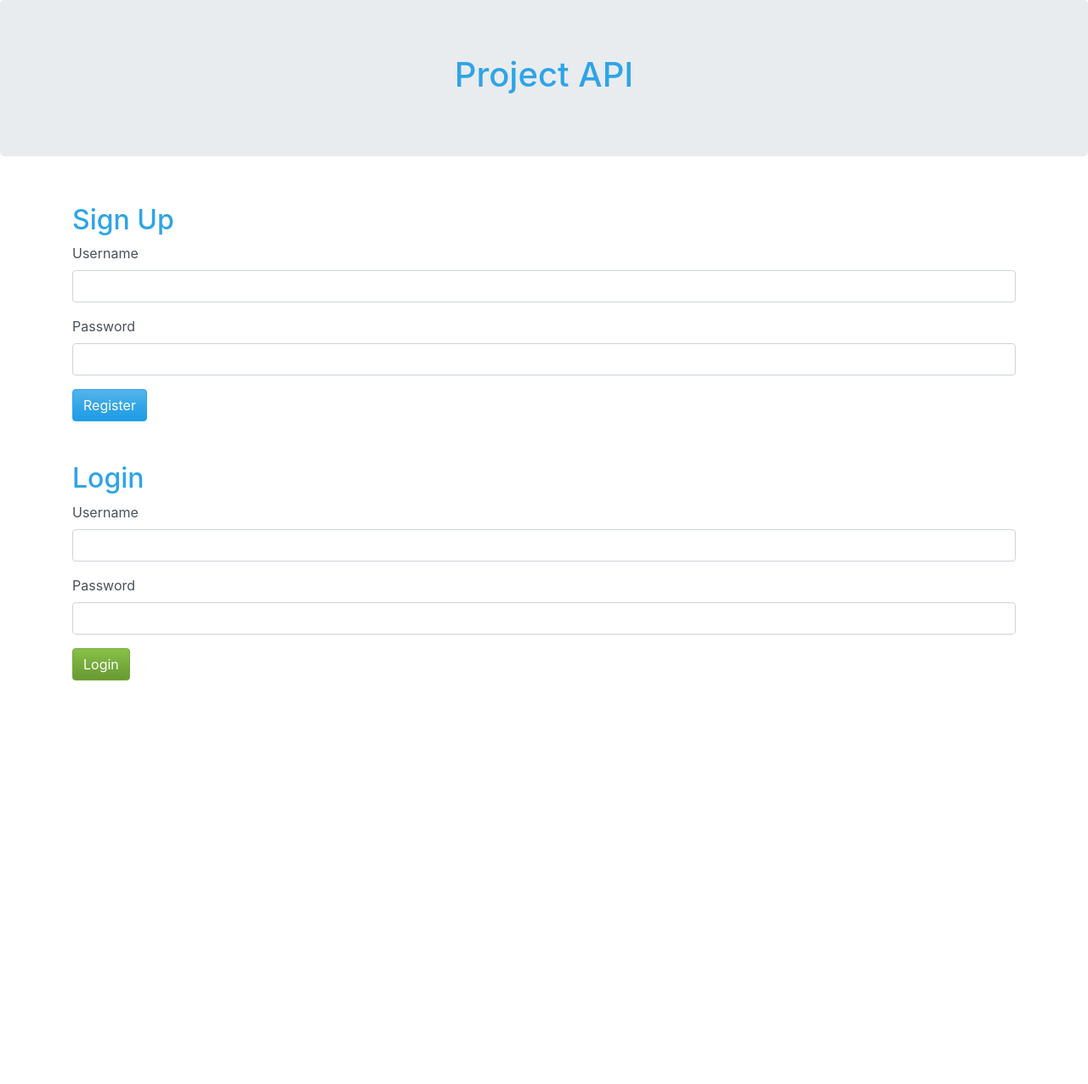
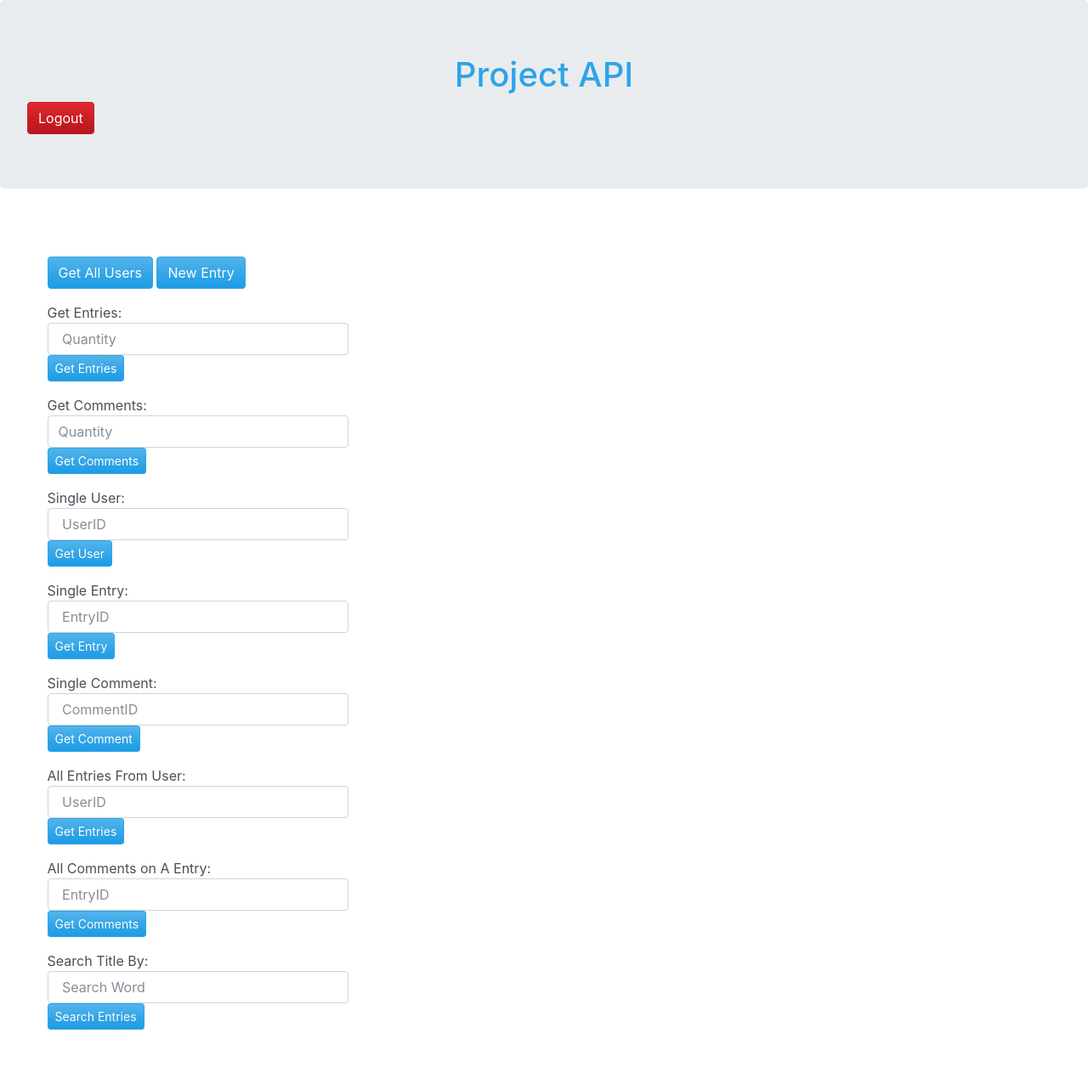
Before and after one commit to AndreasHansson1/project-api, a PHP site: template src/public/views/index.php in a window 1280 px wide. Shown: the whole page at 85% size. Before the commit the page ends 801 px from the top, so only its background shows below. Run offline with PHP 8.4, Linux system fonts and the light colour scheme; the template is opened without the code that fills it, so the values that code supplies are empty; some libraries are stand-ins or nearby versions.

Commit message:
css and index.php and added som divs and stuff in JS

```diff
--- a/src/public/css/style.css
+++ b/src/public/css/style.css
@@ -5,13 +5,31 @@ body, html {
   font-family: -apple-system, BlinkMacSystemFont, 'Segoe UI', Roboto, Oxygen, Ubuntu, Cantarell, 'Open Sans', 'Helvetica Neue', sans-serif
 }
 
-.formContainer {
-  max-width: 30%;
-  margin: 2rem;
+.wrapper_all {
+  display: flex;
+  width: 100%;
 }
 
 .wrapper {
   padding: 2rem;
+  width: 35%;
+  margin: 1rem auto;
+}
+
+.wrapper_form {
+  padding: 2rem;
+  width: 26%;
+  margin: 1rem auto;
+}
+
+.div {
+  border-bottom: 1px solid black;
+  width: 100%;
+  margin: 1rem 0;
+}
+
+.para {
+  font-weight: bold;
 }
 
 h1 {
--- a/src/public/scripts/main.js
+++ b/src/public/scripts/main.js
@@ -18,7 +18,8 @@ function newUser(event) {
 
   fetch('/register', {
     method: 'POST',
-    body: formData
+    body: formData,
+    credentials: 'include'
   }).then(() => {
       location.href = "/";
   });
@@ -63,15 +64,20 @@ function getAllUsers() {
         let username = users[key].username;
         let userID = users[key].userID;
         if (users.hasOwnProperty(key)) {
+          let d = document.createElement('div');
+          d.setAttribute('class', 'div');
           let p1 = document.createElement('p');
+          p1.setAttribute('class', 'para');
           let p2 = document.createElement('p');
           let t1 = document.createTextNode('Username: ' + username);
           let t2 = document.createTextNode('User ID: ' + userID);
           p1.appendChild(t1);
           p2.appendChild(t2);
+          d.appendChild(p1);
+          d.appendChild(p2);
+          document.getElementById('container1').appendChild(d);
           document.getElementById('container1').appendChild(p1);
           document.getElementById('container1').appendChild(p2);
-
         }
       }
     });
@@ -184,8 +190,8 @@ function getOneUser() {
       let h = document.createTextNode('User');
       header.appendChild(h);
       document.getElementById('container4').appendChild(header);
-
       let p1 = document.createElement('p');
+      p1.setAttribute('class', 'para');
       let p2 = document.createElement('p');
       let t1 = document.createTextNode('Username: ' + users.username);
       let t2 = document.createTextNode('User ID: ' + users.userID);
@@ -262,9 +268,6 @@ function deleteEntry($entryID) {
       location.href = "/";
   });
 }
-
-
-
 
 function getOneComment() {
     let ID = document.getElementById('searchCommentID').value;
@@ -461,17 +464,13 @@ function newEntry() {
      s.setAttribute('type', "submit");
      s.setAttribute('value', "Submit");
      s.setAttribute('class', "btn btn-success");
-     s.addEventListener("click", () => { newComment(entryID, createdBy);
-     });
-
+     s.addEventListener("click", () => { newComment(entryID, createdBy); });
      f.appendChild(i);
      f.appendChild(s);
-
      document.getElementById("newCommentContainer").appendChild(f);
    }
 
    function newComment(entryID, userID) {
-     alert(userID);
      let content = document.getElementById('newContent').value;
      let createdBy = userID;
      let createdAt = new Date();
@@ -510,25 +509,52 @@ function getAllEntriesByUserID() {
 
         let title = entries[key].title;
         let content = entries[key].content;
-        let createdBy = entries[key].createdBy;
-        let entryID = entries[key].entryID;
+        let createdAt = entries[key].createdAt;
+
         if (entries.hasOwnProperty(key)) {
+          let d = document.createElement('div');
+          d.setAttribute('class', 'div');
           let p1 = document.createElement('p');
+          p1.setAttribute('class', 'para');
           let p2 = document.createElement('p');
           let p3 = document.createElement('p');
-          let p4 = document.createElement('p');
           let t1 = document.createTextNode('Title: ' + title);
           let t2 = document.createTextNode('Content: ' + content);
-          let t3 = document.createTextNode('Created By: ' + createdBy);
-          let t4 = document.createTextNode('Entry ID: ' + entryID);
+          let t3 = document.createTextNode('Created By: ' + createdAt);
           p1.appendChild(t1);
           p2.appendChild(t2);
           p3.appendChild(t3);
-          p4.appendChild(t4);
+          d.appendChild(p1);
+          d.appendChild(p2);
+          d.appendChild(p3);
+          document.getElementById('container7').appendChild(d);
           document.getElementById('container7').appendChild(p1);
           document.getElementById('container7').appendChild(p2);
           document.getElementById('container7').appendChild(p3);
-          document.getElementById('container7').appendChild(p4);
+          // Create Edit Button
+          let entryEditBtn = document.createElement('button');
+          entryEditBtn.setAttribute("class", "btn btn-warning btn-sm");
+          entryEditBtn.addEventListener('click', () => { createEditEntryForm(entryID, createdBy); });
+          let t = document.createTextNode('Edit');
+          entryEditBtn.appendChild(t);
+          document.getElementById('container7').appendChild(entryEditBtn);
+          // Create Comment Button
+          let commentBtn = document.createElement('button');
+          commentBtn.setAttribute("class", "btn btn-info btn-sm");
+          commentBtn.addEventListener("click", () => { createCommentForm(entryID, createdBy); });
+          let c = document.createTextNode('Comment');
+          commentBtn.appendChild(c);
+          document.getElementById('container7').appendChild(commentBtn);
+          // Create Delete Button
+          let entryDeleteBtn = document.createElement('button');
+          entryDeleteBtn.setAttribute("class", "btn btn-danger btn-sm");
+          entryDeleteBtn.id = entries[key].entryID;
+          entryDeleteBtn.addEventListener("click", () => {
+            deleteEntry();
+          });
+          let b = document.createTextNode('Delete');
+          entryDeleteBtn.appendChild(b);
+          document.getElementById('container7').appendChild(entryDeleteBtn);
         }
       }
     });
@@ -598,22 +624,45 @@ function searchEntriesByTitle() {
         let createdBy = entries[key].createdBy;
         let entryID = entries[key].entryID;
         if (entries.hasOwnProperty(key)) {
+          let d = document.createElement('div');
+          d.setAttribute('class', 'div');
           let p1 = document.createElement('p');
           let p2 = document.createElement('p');
-          let p3 = document.createElement('p');
-          let p4 = document.createElement('p');
           let t1 = document.createTextNode('Title: ' + title);
           let t2 = document.createTextNode('Content: ' + content);
-          let t3 = document.createTextNode('Created By: ' + createdBy);
-          let t4 = document.createTextNode('Entry ID: ' + entryID);
           p1.appendChild(t1);
           p2.appendChild(t2);
-          p3.appendChild(t3);
-          p4.appendChild(t4);
+          d.appendChild(p1);
+          d.appendChild(p2);
+          document.getElementById('container9').appendChild(d);
           document.getElementById('container9').appendChild(p1);
           document.getElementById('container9').appendChild(p2);
-          document.getElementById('container9').appendChild(p3);
-          document.getElementById('container9').appendChild(p4);
+          // Create Edit Button
+          let entryEditBtn = document.createElement('button');
+          entryEditBtn.setAttribute("class", "btn btn-warning btn-sm");
+          entryEditBtn.addEventListener('click', () => { createEditEntryForm(entryID, createdBy); });
+          let t = document.createTextNode('Edit');
+          entryEditBtn.appendChild(t);
+          document.getElementById('container9').appendChild(entryEditBtn);
+          // Create Comment Button
+          let commentBtn = document.createElement('button');
+          commentBtn.setAttribute("class", "btn btn-info btn-sm");
+          commentBtn.addEventListener("click", () => {
+            createCommentForm(entryID, createdBy);
+          });
+          let c = document.createTextNode('Comment');
+          commentBtn.appendChild(c);
+          document.getElementById('container9').appendChild(commentBtn);
+          // Create Delete Button
+          let entryDeleteBtn = document.createElement('button');
+          entryDeleteBtn.setAttribute("class", "btn btn-danger btn-sm");
+          entryDeleteBtn.id = entries[key].entryID;
+          entryDeleteBtn.addEventListener("click", () => {
+            deleteEntry();
+          });
+          let b = document.createTextNode('Delete');
+          entryDeleteBtn.appendChild(b);
+          document.getElementById('container9').appendChild(entryDeleteBtn);
         }
       }
     });
--- a/src/public/views/index.php
+++ b/src/public/views/index.php
@@ -10,7 +10,7 @@
   <title>Frontend</title>
 </head>
 <body>
-<?php if (!isset($_SESSION["loggedIn"])): ?>
+<?php if (isset($_SESSION["loggedIn"])): ?>
 
 <div class="jumbotron">
   <h1>Project API</h1>
@@ -47,11 +47,11 @@
 <?php else : ?>
   <div class="jumbotron">
     <h1>Project API</h1>
+    <input type="button" name="submit" value="Logout" class="btn btn-danger"
+      onclick="logout();" />
   </div>
-<div class="formContainer" id="newEntryContainer"></div>
-<div class="formContainer" id="editEntryContainer"></div>
-<div class="formContainer" id="newCommentContainer"></div>
-
+<div class="wrapper_all">
+<div class="wrapper">
 <div class="container">
   <form>
     <div class="form-group">
@@ -59,8 +59,6 @@
       onclick="getAllUsers();" />
       <input type="button" name="submit" value="New Entry" class="btn btn-primary"
       onclick="createNewEntryForm();" />
-      <input type="button" name="submit" value="Logout" class="btn btn-danger"
-      onclick="logout();" />
     </div>
     <div class="form-group">
       Get Entries: <input type="text" class="form-control" name="name" id="entryQuantity" placeholder=" Quantity" />
@@ -104,6 +102,7 @@
     </div>
   </form>
 </div>
+</div>
 <div class="wrapper">
     <div id="container1"></div>
     <div id="container2"></div>
@@ -114,7 +113,13 @@
     <div id="container7"></div>
     <div id="container8"></div>
     <div id="container9"></div>
-  </div>
+</div>
+<div class="wrapper_form">
+    <div class="formContainer" id="editEntryContainer"></div>
+    <div class="formContainer" id="newCommentContainer"></div>
+    <div class="formContainer" id="newEntryContainer"></div>
+</div>
+</div>
 <?php endif; ?>
 
   <script src="scripts/main.js"></script>
```
